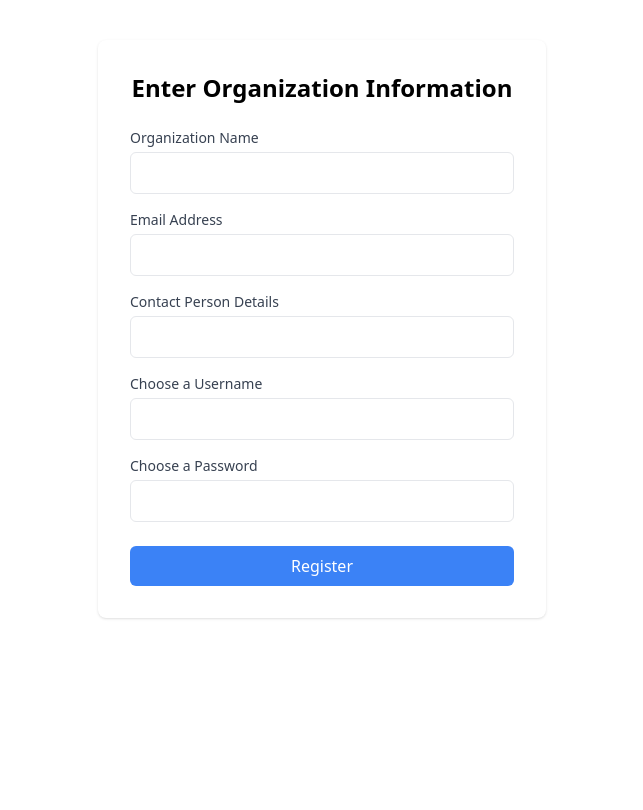
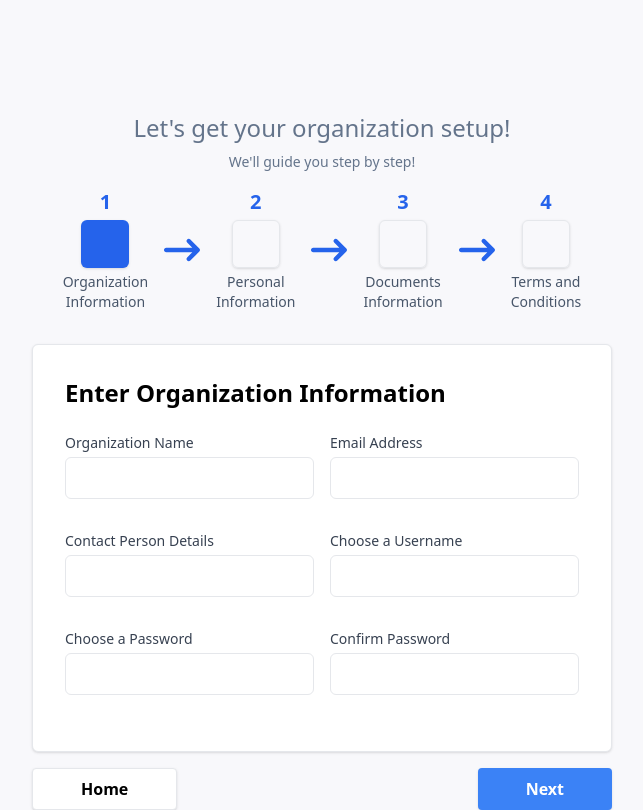
Before and after one commit to AianLouise/HubIsko, a React (Vite) app in the folder client/: page /apply-as-provider in a window 1280 px wide. Shown: the whole page, without its empty margins (318-961 px from the left). Built offline with nearby package versions, Linux system fonts and the light colour scheme; no server answers.

Commit message:
Layouting for Provider Registration and New Page

```diff
--- a/client/src/App.jsx
+++ b/client/src/App.jsx
@@ -27,6 +27,7 @@ import ApplicationDetails from "./pages/ApplicationDetails";
 import OthersProfile from "./pages/OthersProfile";
 import ForumDetail from "./pages/Post";
 import ApplyingStages from "./pages/ApplyingStages";
+import ApplicationBox from "./pages/ApplicationBox";
 
 
 
@@ -51,8 +52,7 @@ export default function App() {
         <Route path="/others-profile" element={<OthersProfile />} />
         <Route path="/forum-detail" element={<ForumDetail />} />
         <Route path="/applying-stages" element={<ApplyingStages />} />
-
-
+        <Route path="/application-box" element={<ApplicationBox />} />
 
         <Route element={<PrivateRoute />}>
           <Route path='/profile' element={<Profile />} />
--- /dev/null
+++ b/client/src/pages/ApplicationBox.jsx
@@ -0,0 +1,34 @@
+import React from "react";
+import Header from "../components/Header";
+import Footer from "../components/Footer";
+
+export default function ApplicationBox() {
+    return(
+        <div className='flex flex-col min-h-screen'>
+            <Header />
+                <main className="flex-grow bg-[#f8f8fb] font-medium">
+
+                    <div className="max-w-6xl px-24 mx-auto">
+                            <div className="border bg-white flex flex-col gap-8 rounded-md p-4 shadow mt-20">
+                               <span className="text-xl">Application Inbox</span>
+
+                                <div className="flex flex-col">
+                                    <div className="flex justify-between items-center">
+                                    <div className="flex  gap-2">
+                                    <div className="bg-blue-600 w-12 h-12 rounded-md"></div>
+                                    <div className="flex flex-col">
+                                        <span className="text-slate-600">DepEd</span>
+                                        <span>This is a sample scholarship title</span>
+                                    </div>
+                                    </div>
+
+                                    <span>Applied: July 18, 2024</span>
+                                    </div>
+                                </div>
+                            </div>
+                    </div>
+                </main>
+            <Footer />
+        </div>
+    );
+}
--- a/client/src/pages/RegisterAsProvider.jsx
+++ b/client/src/pages/RegisterAsProvider.jsx
@@ -1,4 +1,6 @@
 import React, { useState } from 'react';
+import { FaArrowRightLong } from "react-icons/fa6";
+import { Link } from 'react-router-dom';
 
 export default function RegisterAsProvider() {
   const [formData, setFormData] = useState({
@@ -24,10 +26,102 @@ export default function RegisterAsProvider() {
     console.log(formData);
   };
 
+  const [activeButtonId, setActiveButtonId] = useState(1);
+  const maxButtonId = 5;
+
+  const handleButtonClick = (buttonId) => {
+      setActiveButtonId(buttonId);
+  };
+
+  const handleNext = () => {
+      setActiveButtonId((prevId) => prevId < maxButtonId ? prevId + 1 : prevId);
+  };
+
+  const handlePrevious = () => {
+      setActiveButtonId((prevId) => Math.max(1, prevId - 1));
+  };
+
+  const getButtonClass = (buttonId) => {
+      if (buttonId === activeButtonId) {
+          return 'bg-blue-600 w-12 h-12 shadow rounded-md';
+      } else {
+          return 'w-12 h-12 shadow border rounded-md';
+      }
+  };
+
+  const getHideorActive = (buttonId) => {
+      if (buttonId === activeButtonId) {
+          return 'bg-white p-8 shadow rounded-md border';
+      }else {
+          return 'hidden bg-white p-8 shadow rounded-md border';
+      }
+  };
+
+  const getConfirmation = (buttonId) => {
+    if (buttonId === activeButtonId) {
+    return 'fixed inset-0 z-50 flex items-center justify-center overflow-x-hidden overflow-y-auto bg-gray-900 bg-opacity-50';
+      } else {
+        return 'hidden bg-white p-8 shadow rounded-md border';
+      }
+    };
+
+  const getPrevorHome = (buttonId) => {
+    if (buttonId === activeButtonId) {
+    return "Home";
+    } else {
+        return 'Previous';
+      }
+    }
+
   return (
-    <div className="max-w-md mx-auto my-10 bg-white p-8 rounded-lg shadow">
-      <h2 className="text-2xl font-bold text-center mb-6">Enter Organization Information</h2>
-      <form onSubmit={handleSubmit}>
+    <main className='bg-[#f8f8fb] font-medium flex flex-col items-center min-h-screen'>
+
+                  <span className='mt-28 text-2xl text-slate-500'>Let's get your organization setup!</span>
+                  <span className='text-sm mt-2 text-slate-500'>We'll guide you step by step!</span>
+                  <div className='flex justify-center items-center gap-4 mt-4 mb-8'>
+                        <div className='flex flex-col gap-1 items-center text-center'>
+                            <span className='text-xl font-bold text-blue-600'>1</span>
+
+                            <button className={getButtonClass(1)} onClick={() => handleButtonClick(1)}></button>
+                            <span className='text-sm text-slate-600'>Organization <br /> Information</span>
+                        </div>
+
+                        <FaArrowRightLong className='text-4xl text-blue-600' />
+
+                        <div className='flex flex-col gap-1 items-center text-center'>
+                            <span className='text-xl font-bold text-blue-600'>2</span>
+
+                            <button className={getButtonClass(2)} onClick={() => handleButtonClick(2)}></button>
+                            <span  className='text-sm text-slate-600'>Personal <br /> Information</span>
+                        </div>
+
+                        <FaArrowRightLong className='text-4xl text-blue-600' />
+
+
+                        <div className='flex flex-col gap-1 items-center text-center'>
+                            <span className='text-xl font-bold text-blue-600'>3</span>
+
+                            <button className={getButtonClass(3)} onClick={() => handleButtonClick(3)}></button>
+                            <span  className='text-sm text-slate-600'>Documents <br /> Information</span>
+                        </div>
+
+                        <FaArrowRightLong className='text-4xl text-blue-600' />
+
+
+                        <div className='flex flex-col gap-1 items-center text-center'>
+                            <span className='text-xl font-bold text-blue-600'>4</span>
+
+                            <button className={getButtonClass(4)} onClick={() => handleButtonClick(4)}></button>
+                            <span  className='text-sm text-slate-600'>Terms and <br /> Conditions</span>
+                        </div>
+
+                    </div>
+
+      <div className='max-w-6xl mx-auto px-24'>
+
+          <div className={getHideorActive(1)}>
+          <h2 className="text-2xl font-bold mb-6">Enter Organization Information</h2>
+              <form onSubmit={handleSubmit} className='grid grid-cols-2 gap-4'>
             <div className="mb-4">
               <label htmlFor="organizationName" className="block text-sm font-medium text-gray-700">Organization Name</label>
               <input type="text" name="organizationName" id="organizationName" value={formData.organizationName} onChange={handleChange} className="mt-1 p-2 w-full border rounded-md" />
@@ -48,8 +142,71 @@ export default function RegisterAsProvider() {
               <label htmlFor="password" className="block text-sm font-medium text-gray-700">Choose a Password</label>
               <input type="password" name="password" id="password" value={formData.password} onChange={handleChange} className="mt-1 p-2 w-full border rounded-md" />
             </div>
-        <button type="submit" className="w-full bg-blue-500 text-white p-2 rounded-md hover:bg-blue-600">Register</button>
+            <div className="mb-6">
+              <label htmlFor="password" className="block text-sm font-medium text-gray-700">Confirm Password</label>
+              <input type="password" name="password" id="password" value={formData.password} onChange={handleChange} className="mt-1 p-2 w-full border rounded-md" />
+            </div>
           </form>
           </div>
+
+          <div className={getHideorActive(2)}>
+          <h2 className="text-2xl font-bold mb-6">Other Information</h2>
+              <form onSubmit={handleSubmit} className='grid grid-cols-2 gap-4'>
+            <div className="mb-4">
+              <label htmlFor="organizationName" className="block text-sm font-medium text-gray-700">Organization Name</label>
+              <input type="text" name="organizationName" id="organizationName" value={formData.organizationName} onChange={handleChange} className="mt-1 p-2 w-full border rounded-md" />
+            </div>
+            <div className="mb-4">
+              <label htmlFor="email" className="block text-sm font-medium text-gray-700">Email Address</label>
+              <input type="email" name="email" id="email" value={formData.email} onChange={handleChange} className="mt-1 p-2 w-full border rounded-md" />
+            </div>
+            <div className="mb-4">
+              <label htmlFor="contactPerson" className="block text-sm font-medium text-gray-700">Contact Person Details</label>
+              <input type="text" name="contactPerson" id="contactPerson" value={formData.contactPerson} onChange={handleChange} className="mt-1 p-2 w-full border rounded-md" />
+            </div>
+            <div className="mb-4">
+              <label htmlFor="username" className="block text-sm font-medium text-gray-700">Choose a Username</label>
+              <input type="text" name="username" id="username" value={formData.username} onChange={handleChange} className="mt-1 p-2 w-full border rounded-md" />
+            </div>
+            <div className="mb-6">
+              <label htmlFor="password" className="block text-sm font-medium text-gray-700">Choose a Password</label>
+              <input type="password" name="password" id="password" value={formData.password} onChange={handleChange} className="mt-1 p-2 w-full border rounded-md" />
+            </div>
+            <div className="mb-6">
+              <label htmlFor="password" className="block text-sm font-medium text-gray-700">Confirm Password</label>
+              <input type="password" name="password" id="password" value={formData.password} onChange={handleChange} className="mt-1 p-2 w-full border rounded-md" />
+            </div>
+          </form>
+          </div>
+
+          <div className={getHideorActive(3)} >
+              <span>Text</span>
+          </div>
+
+          <div className={getHideorActive(4)} >
+              <span>Text</span>
+          </div>
+
+          <div className={getConfirmation(5)}>
+              <div className='bg-white w-1/2 h-1/2 rounded-md p-4 font-medium'>
+                  <span className='text-xl'>Please confirm the details</span>
+
+                  <div className='grid grid-cols-2'>
+
+                  </div>
+
+                  <div className='flex justify-between mt-10'>
+                    <button onClick={handlePrevious} className='bg-white py-2 px-12 border rounded-md hover:bg-slate-200'>Go back</button>
+                    <button className='bg-blue-600 text-white py-2 px-12 rounded-md hover:bg-blue-800'>Submit</button>
+                  </div>
+              </div>
+          </div>
+
+          <div className='flex justify-between'>
+          <button onClick={handlePrevious} className="mt-4 bg-white hover:bg-slate-200 border shadow font-bold py-2 px-12 rounded">{getPrevorHome(1)}</button>
+          <button onClick={handleNext} className="mt-4 bg-blue-500 hover:bg-blue-700 shadow text-white font-bold py-2 px-12 rounded">Next</button>
+          </div>
+      </div>
+    </main>
   );
 }
--- a/client/src/pages/ScholarDashboard.jsx
+++ b/client/src/pages/ScholarDashboard.jsx
@@ -11,6 +11,7 @@ import { BiCommentDots } from "react-icons/bi";
 import { FaRegEye } from "react-icons/fa6";
 
 
+
 export default function ScholarDashboard() {
   return (
     <div className="flex flex-col min-h-screen"> {/* Flex container */}
@@ -22,11 +23,14 @@ export default function ScholarDashboard() {
           </h1> */}
           <div className="grid grid-cols-1 md:grid-cols-2 lg:grid-cols-3 gap-4">
             {/* Overview of current applications */}
-            <div className="bg-white shadow rounded-lg">
+
+            <Link to={'/application-box'}  className="flex flex-col items-center bg-white shadow rounded-lg hover:bg-slate-100">
+
               <h2 className="font-bold text-xl mb-2 w-full p-4 rounded-t-lg border-b-2">Current Applications</h2>
-              <div className='flex w-full h-[250px] items-center justify-center text-8xl font-bold text-blue-600'>00</div>
+              <div className='text-8xl mt-20 font-bold text-blue-600'>00</div>
               {/* Application items */}
-            </div>
+
+            </Link>
 
             {/* Profile Management */}
             <div className="bg-white shadow rounded-lg col-span-1 md:col-span-2">
```
Lines whose indentation alone changed are shown as unchanged.
